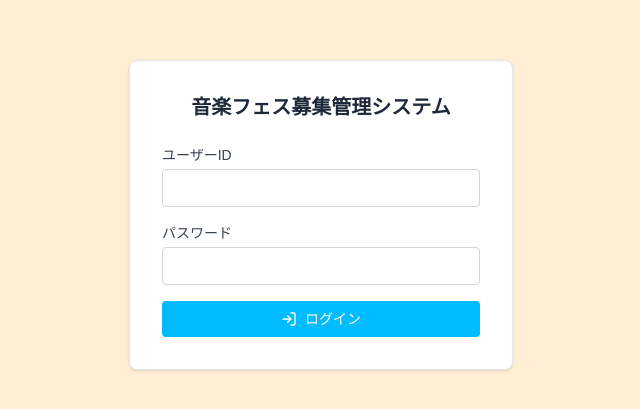
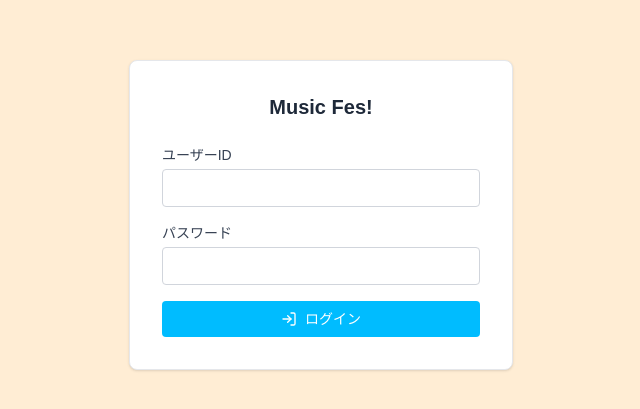
Before and after one commit to nakanohidekatsu/music-fes-frontend, a Next.js app: page /login in a window 1280 px wide. Shown: the part 185-594 px from the top of the page, without its empty margins (319-959 px from the left). Built offline with nearby package versions, Linux system fonts and the light colour scheme; no server answers.

Commit message:
fix: rename system title to Music Fes!
Co-Authored-By: Claude Sonnet 4.6 <noreply@anthropic.com>

```diff
--- a/src/app/layout.tsx
+++ b/src/app/layout.tsx
@@ -2,7 +2,7 @@ import type { Metadata } from 'next';
 import './globals.css';
 
 export const metadata: Metadata = {
-  title: '音楽フェス募集管理システム',
+  title: 'Music Fes!',
   description: '音楽フェスの参加者募集情報を一元管理するシステム',
 };
 
--- a/src/app/login/page.tsx
+++ b/src/app/login/page.tsx
@@ -36,7 +36,7 @@ export default function LoginPage() {
     <div className="flex min-h-screen items-center justify-center bg-orange-100">
       <div className="w-full max-w-sm rounded-lg border border-gray-200 bg-white p-8 shadow-sm">
         <h1 className="mb-6 text-center text-xl font-semibold text-gray-800">
-          音楽フェス募集管理システム
+          Music Fes!
         </h1>
         <form onSubmit={handleSubmit} className="flex flex-col gap-4">
           <div>
```
